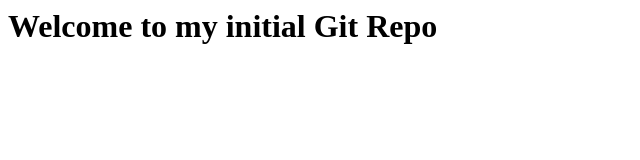
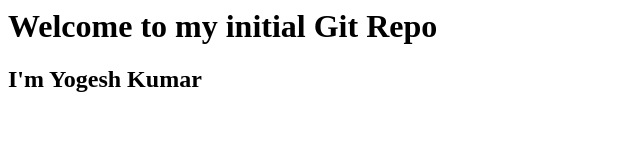
Before and after one commit to Ramesh-0001/webster, a plain HTML site: page index.html in a window 1280 px wide. Shown: the whole page, without its empty margins (0-640 px from the left). Drawn offline with Linux system fonts and the light colour scheme.

Commit message:
Initialcommit

```diff
--- a/index.html
+++ b/index.html
@@ -1,3 +1,4 @@
 <html>
     <h1>Welcome to my initial Git Repo</h1>
+    <h2>I'm Yogesh Kumar</h2>
 </html>
```
